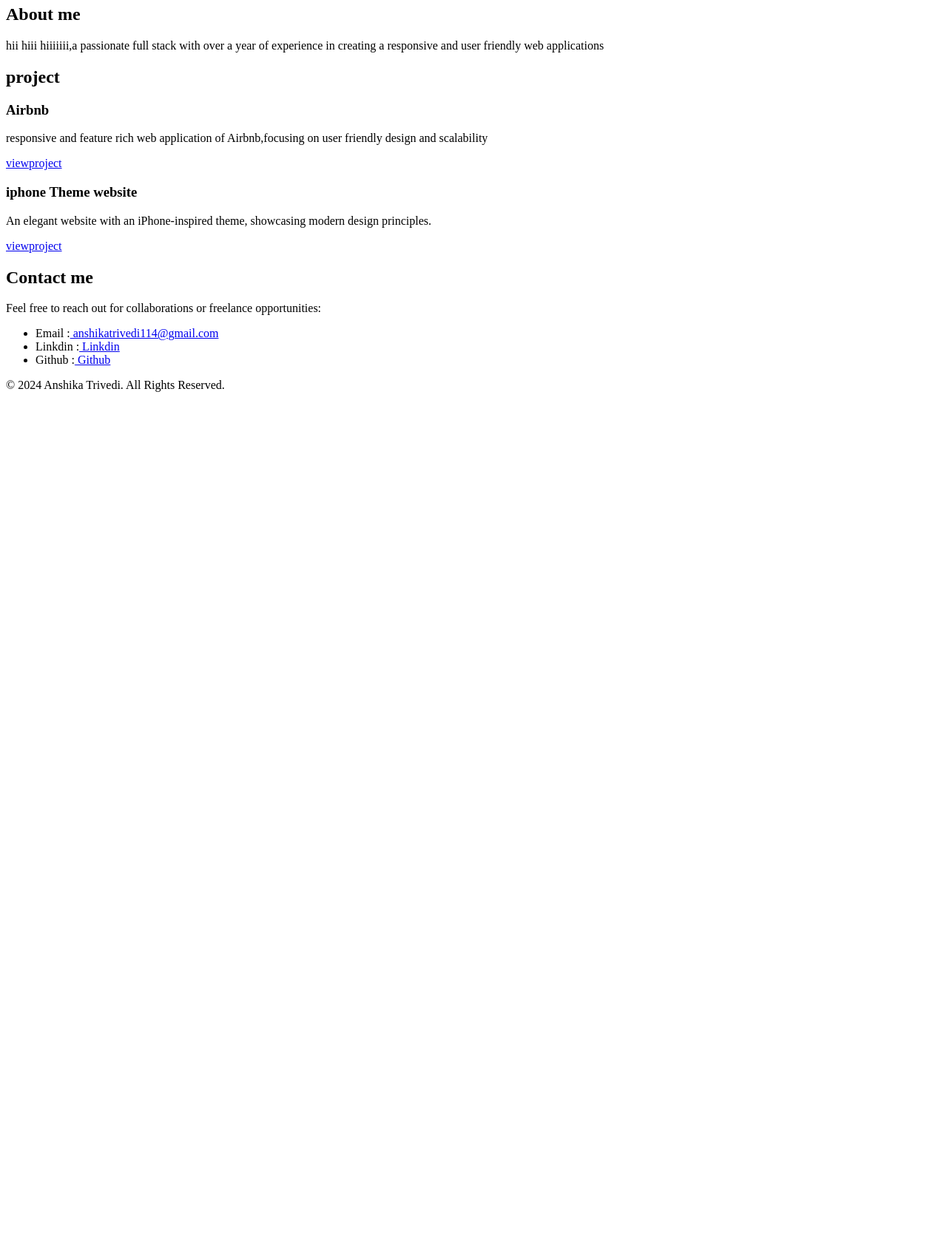
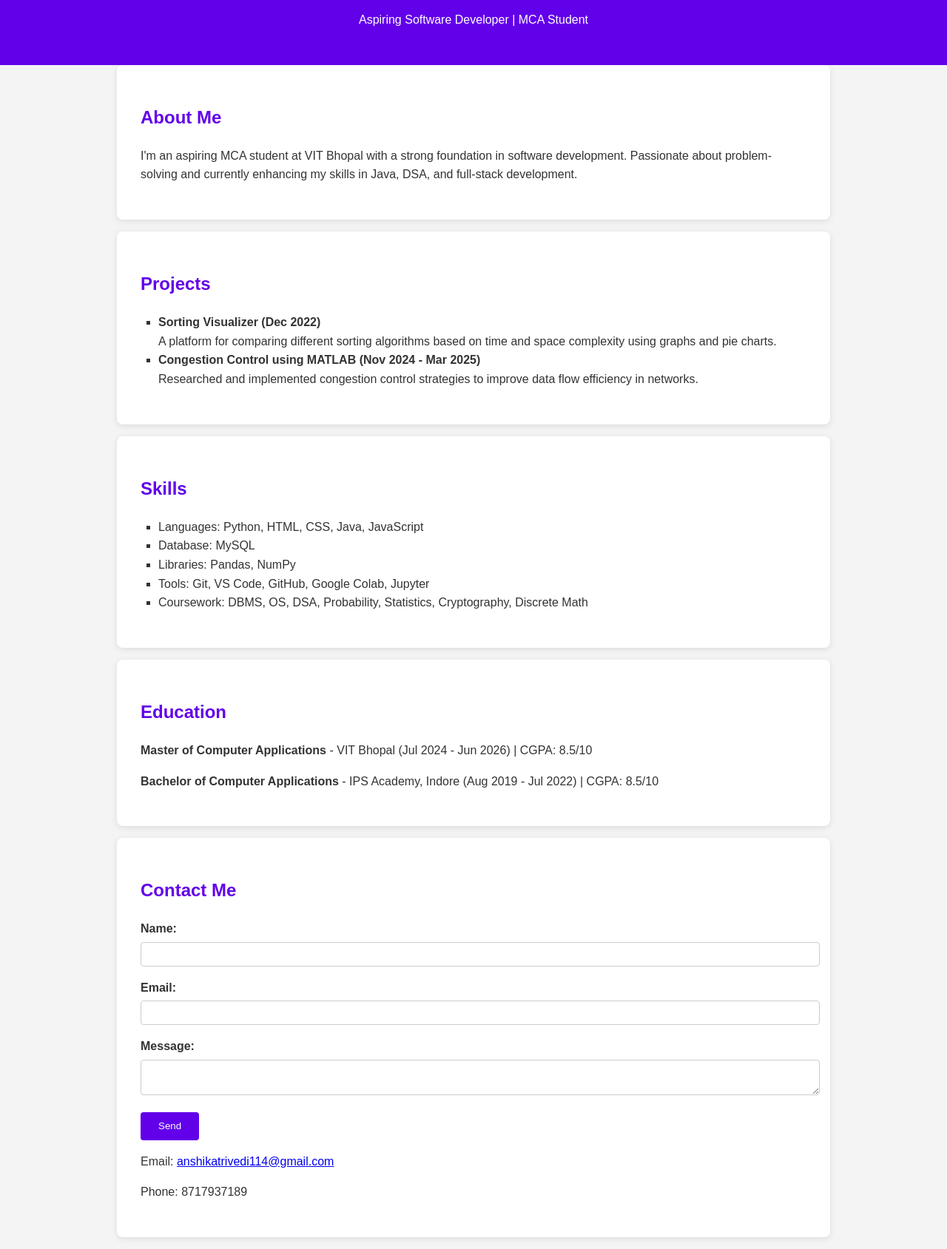
Before and after one commit to AnshikaTrivedi1/portfolio, a plain HTML site: page index.html in a window 1280 px wide. Shown: the part 112-1801 px from the top of the page at 74% size. Before the commit the page ends 800 px from the top, so only its background shows below. Drawn offline with Linux system fonts and the light colour scheme.

Commit message:
Updated Portfolio

```diff
--- a/index.html
+++ b/index.html
@@ -1,48 +1,75 @@
 <!DOCTYPE html>
 <html lang="en">
 <head>
-    <!--The <meta name="viewport" content="width=device-width, initial-scale=1.0"> tag ensures that the website is responsive and displays correctly on devices with different screen sizes, such as smartphones, tablets, and desktops. Here's what it does:-->
   <meta charset="UTF-8">
   <meta name="viewport" content="width=device-width, initial-scale=1.0">
-    <meta name="mydescription" content="portfolio">
-    <title>Document</title>
+  <title>Anshika Trivedi | Portfolio</title>
+  <link rel="stylesheet" href="styles.css">
 </head>
 <body>
   <header>
-    <h1>Anshika Trivedi</h1>
-    <p>Full Stack web developer</p>
+    <h1 class="fade-in">Anshika Trivedi</h1>
+    <p class="fade-in">Aspiring Software Developer | MCA Student</p>
   </header>
-    <!--sections are nothing but standard format,on tag is used to divide a web page into sections of related content, which can improve the readability and accessibility of the document-->
-    <section>
-        <h2>About me</h2>
-        <p>hii hiii hiiiiiii,a passionate full stack with over a year of experience in creating a responsive and user friendly web applications</p>
 
+  <section id="about" class="slide-in">
+    <h2>About Me</h2>
+    <p>
+      I'm an aspiring MCA student at VIT Bhopal with a strong foundation in software development.
+      Passionate about problem-solving and currently enhancing my skills in Java, DSA, and full-stack development.
+    </p>
   </section>
-    <section>
-        <h2>project</h2>
-        <div>
-            <div>
-            <h3>Airbnb</h3>
-                <p>responsive and feature rich web application of Airbnb,focusing on user friendly design and scalability</p>
-                <a href="#"> viewproject </a>
-        </div>
-        <div>
-            <h3>iphone Theme website</h3>
-                <p>An elegant website with an iPhone-inspired theme, showcasing modern design principles.</p>
-                <a href="https://iphone-website-priyansh.vercel.app/"> viewproject </a>
-        </div></div>
-    </section>
-    <section>
-        <h2>Contact me </h2>
-        <p>Feel free to reach out for collaborations or freelance opportunities:</p>
+
+  <section id="projects" class="slide-in">
+    <h2>Projects</h2>
     <ul>
-            <li>Email :<a href="mailto:anshikatrivedi114@gmail.com"> anshikatrivedi114@gmail.com </a> </li>
-            <li>Linkdin :<a href="https://www.linkedin.com/in/anshika-trivedi-21a608288/"> Linkdin </a> </li>
-            <li>Github :<a href="https://github.com/AnshikaTrivedi1"> Github </a> </li>
+      <li>
+        <strong>Sorting Visualizer (Dec 2022)</strong><br>
+        A platform for comparing different sorting algorithms based on time and space complexity using graphs and pie charts.
+      </li>
+      <li>
+        <strong>Congestion Control using MATLAB (Nov 2024 - Mar 2025)</strong><br>
+        Researched and implemented congestion control strategies to improve data flow efficiency in networks.
+      </li>
     </ul>
   </section>
-    <footer>
-        <p>&copy; 2024 Anshika Trivedi. All Rights Reserved.</p>
-    </footer>
+
+  <section id="skills" class="slide-in">
+    <h2>Skills</h2>
+    <ul>
+      <li>Languages: Python, HTML, CSS, Java, JavaScript</li>
+      <li>Database: MySQL</li>
+      <li>Libraries: Pandas, NumPy</li>
+      <li>Tools: Git, VS Code, GitHub, Google Colab, Jupyter</li>
+      <li>Coursework: DBMS, OS, DSA, Probability, Statistics, Cryptography, Discrete Math</li>
+    </ul>
+  </section>
+
+  <section id="education" class="slide-in">
+    <h2>Education</h2>
+    <p><strong>Master of Computer Applications</strong> - VIT Bhopal (Jul 2024 - Jun 2026) | CGPA: 8.5/10</p>
+    <p><strong>Bachelor of Computer Applications</strong> - IPS Academy, Indore (Aug 2019 - Jul 2022) | CGPA: 8.5/10</p>
+  </section>
+
+  <section id="contact" class="slide-in">
+    <h2>Contact Me</h2>
+    <form id="contactForm">
+      <label for="name">Name:</label>
+      <input type="text" id="name" name="name" required>
+
+      <label for="email">Email:</label>
+      <input type="email" id="email" name="email" required>
+
+      <label for="message">Message:</label>
+      <textarea id="message" name="message" required></textarea>
+
+      <button type="submit">Send</button>
+      <p id="formResponse"></p>
+    </form>
+    <p>Email: <a href="mailto:anshikatrivedi114@gmail.com">anshikatrivedi114@gmail.com</a></p>
+    <p>Phone: 8717937189</p>
+  </section>
+
+  <script src="script.js"></script>
 </body>
 </html>
--- /dev/null
+++ b/script.js
@@ -0,0 +1,31 @@
+// script.js
+
+document.getElementById('contactForm').addEventListener('submit', function(e) {
+    e.preventDefault();
+
+    const name = document.getElementById('name').value.trim();
+    const email = document.getElementById('email').value.trim();
+    const message = document.getElementById('message').value.trim();
+    const response = document.getElementById('formResponse');
+
+    if (!name || !email || !message) {
+      response.style.color = 'red';
+      response.textContent = 'Please fill in all fields.';
+      return;
+    }
+
+    // Simple email format validation
+    const emailRegex = /^[^\s@]+@[^\s@]+\.[^\s@]+$/;
+    if (!emailRegex.test(email)) {
+      response.style.color = 'red';
+      response.textContent = 'Please enter a valid email address.';
+      return;
+    }
+
+    // Success message
+    response.style.color = 'green';
+    response.textContent = 'Thank you for your message, ' + name + '!';
+
+    // Clear the form fields
+    document.getElementById('contactForm').reset();
+  });
--- /dev/null
+++ b/styles.css
@@ -0,0 +1,95 @@
+/* styles.css */
+
+body {
+    font-family: Arial, sans-serif;
+    line-height: 1.6;
+    margin: 0;
+    padding: 0;
+    background-color: #f4f4f4;
+    color: #333;
+  }
+
+  header {
+    background: #6200ea;
+    color: #fff;
+    padding: 2rem 1rem;
+    text-align: center;
+  }
+
+  section {
+    padding: 2rem;
+    max-width: 900px;
+    margin: auto;
+    background: #fff;
+    margin-bottom: 1rem;
+    border-radius: 8px;
+    box-shadow: 0 2px 8px rgba(0, 0, 0, 0.1);
+  }
+
+  h2 {
+    color: #6200ea;
+  }
+
+  ul {
+    list-style-type: square;
+    padding-left: 1.5rem;
+  }
+
+  form label {
+    display: block;
+    margin-top: 1rem;
+    font-weight: bold;
+  }
+
+  form input, form textarea {
+    width: 100%;
+    padding: 0.5rem;
+    margin-top: 0.3rem;
+    border: 1px solid #ccc;
+    border-radius: 4px;
+  }
+
+  form button {
+    margin-top: 1rem;
+    background-color: #6200ea;
+    color: #fff;
+    border: none;
+    padding: 0.7rem 1.5rem;
+    border-radius: 4px;
+    cursor: pointer;
+  }
+
+  form button:hover {
+    background-color: #3700b3;
+  }
+
+  /* Animations */
+  .fade-in {
+    animation: fadeIn 2s ease-in;
+  }
+
+  .slide-in {
+    animation: slideIn 1s ease-in;
+  }
+
+  @keyframes fadeIn {
+    from { opacity: 0; }
+    to { opacity: 1; }
+  }
+
+  @keyframes slideIn {
+    from {
+      opacity: 0;
+      transform: translateY(20px);
+    }
+    to {
+      opacity: 1;
+      transform: translateY(0);
+    }
+  }
+
+  #formResponse {
+    margin-top: 1rem;
+    font-weight: bold;
+    color: green;
+  }
```
Lines whose indentation alone changed are shown as unchanged.
